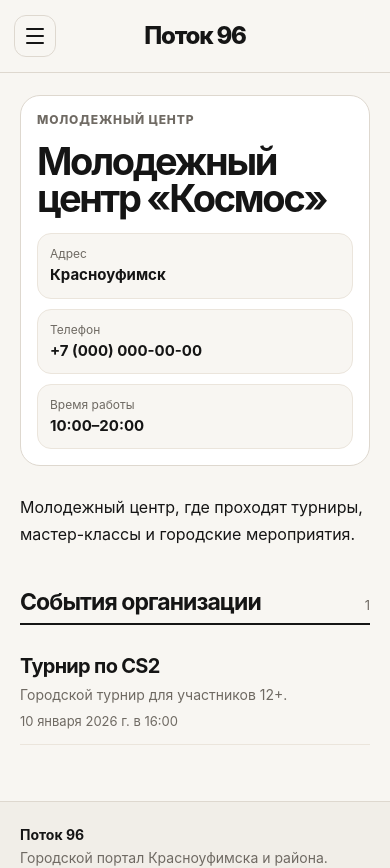
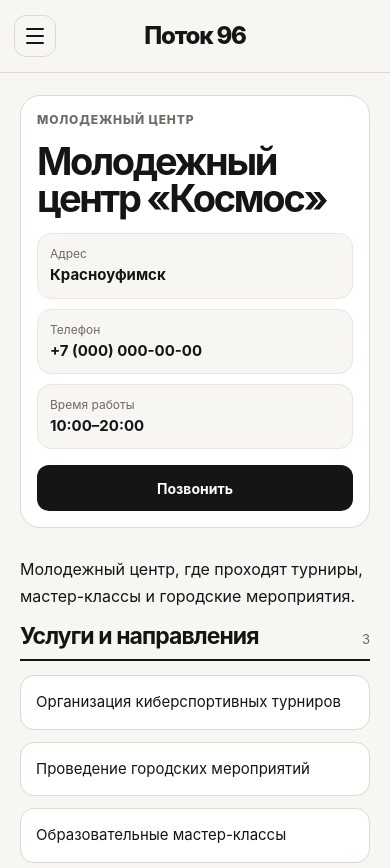
Before and after one commit to sapphire09z/potok96, a Next.js app: page /orgs/kosmos in a window 390 px wide. Shown: the top 868 px of the page. Built offline with nearby package versions, Linux system fonts and the light colour scheme.

Commit message:
feat: improve organization profiles and contact actions

```diff
--- a/content/orgs/kosmos.md
+++ b/content/orgs/kosmos.md
@@ -7,6 +7,10 @@ phone: "+7 (000) 000-00-00"
 hours: "10:00–20:00"
 tags: ["киберспорт", "мероприятия"]
 status: "published"
+services:
+  - "Организация киберспортивных турниров"
+  - "Проведение городских мероприятий"
+  - "Образовательные мастер-классы"
 ---
 
 Молодежный центр, где проходят турниры, мастер-классы и городские мероприятия.
--- a/src/app/orgs/[slug]/org.module.css
+++ b/src/app/orgs/[slug]/org.module.css
@@ -245,3 +245,76 @@
         align-items: start;
     }
 }
+
+/* Контактные действия */
+
+.actions {
+    display: flex;
+    flex-wrap: wrap;
+    gap: 10px;
+}
+
+.primaryAction,
+.secondaryAction {
+    display: inline-flex;
+    justify-content: center;
+    align-items: center;
+    min-height: 46px;
+    padding: 12px 20px;
+    border-radius: 12px;
+    font-size: 14px;
+    font-weight: 700;
+    text-decoration: none;
+}
+
+.primaryAction {
+    background: var(--text);
+    color: #fff;
+}
+
+.secondaryAction {
+    border: 1px solid var(--border);
+    color: var(--text);
+}
+
+.primaryAction:focus-visible,
+.secondaryAction:focus-visible {
+    outline: 2px solid var(--text);
+    outline-offset: 3px;
+}
+
+/* Услуги организации */
+
+.servicesGrid {
+    display: grid;
+    grid-template-columns: repeat(2, minmax(0, 1fr));
+    gap: 12px;
+}
+
+.serviceItem {
+    padding: 18px;
+    border: 1px solid var(--border);
+    border-radius: 14px;
+    background: var(--paper);
+    font-size: 15px;
+    line-height: 1.5;
+}
+
+@media (max-width: 700px) {
+    .servicesGrid {
+        grid-template-columns: 1fr;
+    }
+
+    .serviceItem {
+        padding: 15px;
+    }
+
+    .actions {
+        flex-direction: column;
+    }
+
+    .primaryAction,
+    .secondaryAction {
+        width: 100%;
+    }
+}
--- a/src/app/orgs/[slug]/page.js
+++ b/src/app/orgs/[slug]/page.js
@@ -36,12 +36,46 @@ export default async function OrgPage({ params }) {
         notFound();
     }
 
+    const phoneNumber = String(org.phone ?? "")
+        .replace(/[^\d+]/g, "");
+
+    const phoneHref =
+        phoneNumber.replace(/\D/g, "").length >= 7
+            ? `tel:${phoneNumber}`
+            : null;
+
+    let websiteHref = null;
+
+    try {
+        if (org.website) {
+            const url = new URL(org.website);
+
+            if (["https:", "http:"].includes(url.protocol)) {
+                websiteHref = url.href;
+            }
+        }
+    } catch {
+        websiteHref = null;
+    }
+
     const [events, news] = await Promise.all([
         getAllEvents(),
         getAllNews(),
     ]);
 
-    const relatedEvents = events.filter((event) => event.org === org.slug);
+    const now = Date.now();
+
+    const relatedEvents = events
+        .filter(
+            (event) =>
+                event.org === org.slug &&
+                new Date(event.startAt).getTime() >= now
+        )
+        .sort(
+            (a, b) =>
+                new Date(a.startAt).getTime() -
+                new Date(b.startAt).getTime()
+        );
     const relatedNews = news.filter((post) => post.org === org.slug);
 
     return (
@@ -73,16 +107,59 @@ export default async function OrgPage({ params }) {
                         </div>
                     )}
                 </div>
+
+                {(phoneHref || websiteHref) && (
+                    <div className={styles.actions}>
+                        {phoneHref && (
+                            <a href={phoneHref} className={styles.primaryAction}>
+                                Позвонить
+                            </a>
+                        )}
+
+                        {websiteHref && (
+                            <a
+                                href={websiteHref}
+                                target="_blank"
+                                rel="noopener noreferrer"
+                                className={styles.secondaryAction}
+                            >
+                                Перейти на сайт ↗
+                            </a>
+                        )}
+                    </div>
+                )}
+
             </header>
 
             <section className={styles.content}>
                 <ReactMarkdown>{org.content}</ReactMarkdown>
+
+                {org.services?.length > 0 && (
+                    <section className={styles.section}>
+                        <div className={styles.sectionHeader}>
+                            <h2>Услуги и направления</h2>
+                            <span>{org.services.length}</span>
+                        </div>
+
+                        <div className={styles.servicesGrid}>
+                            {org.services.map((service, index) => (
+                                <div
+                                    key={`${service}-${index}`}
+                                    className={styles.serviceItem}
+                                >
+                                    {service}
+                                </div>
+                            ))}
+                        </div>
+                    </section>
+                )}
+
             </section>
 
             {relatedEvents.length > 0 && (
                 <section className={styles.section}>
                     <div className={styles.sectionHeader}>
-                        <h2>События организации</h2>
+                        <h2>Предстоящие мероприятия</h2>
                         <span>{relatedEvents.length}</span>
                     </div>
 
--- a/src/lib/orgs.js
+++ b/src/lib/orgs.js
@@ -51,6 +51,8 @@ export async function getOrgBySlug(slug) {
                 phone: data.phone ?? "",
                 hours: data.hours ?? "",
                 tags: data.tags ?? [],
+                services: Array.isArray(data.services) ? data.services : [],
+                website: data.website ?? "",
                 status: data.status ?? "draft",
                 content,
             };
```
